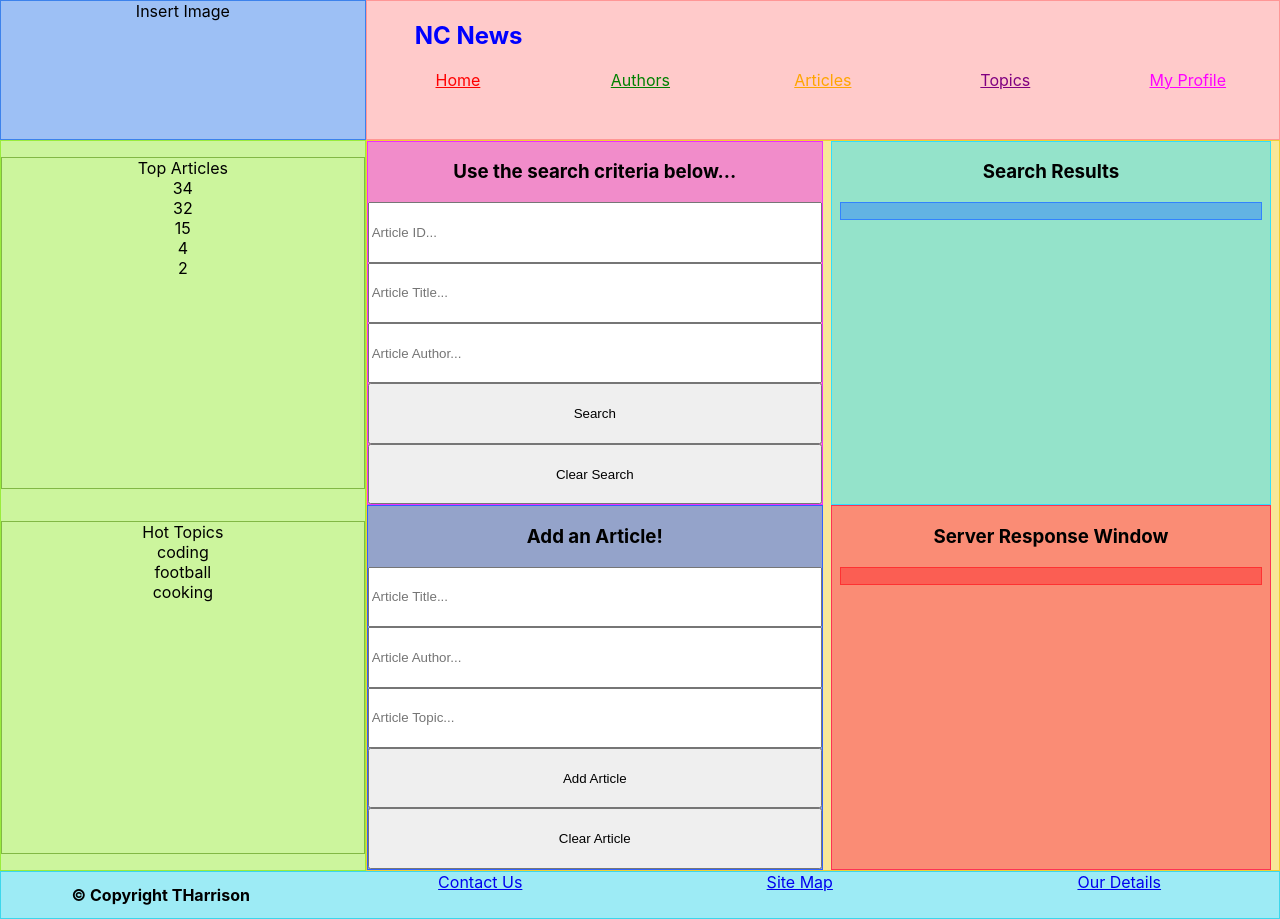
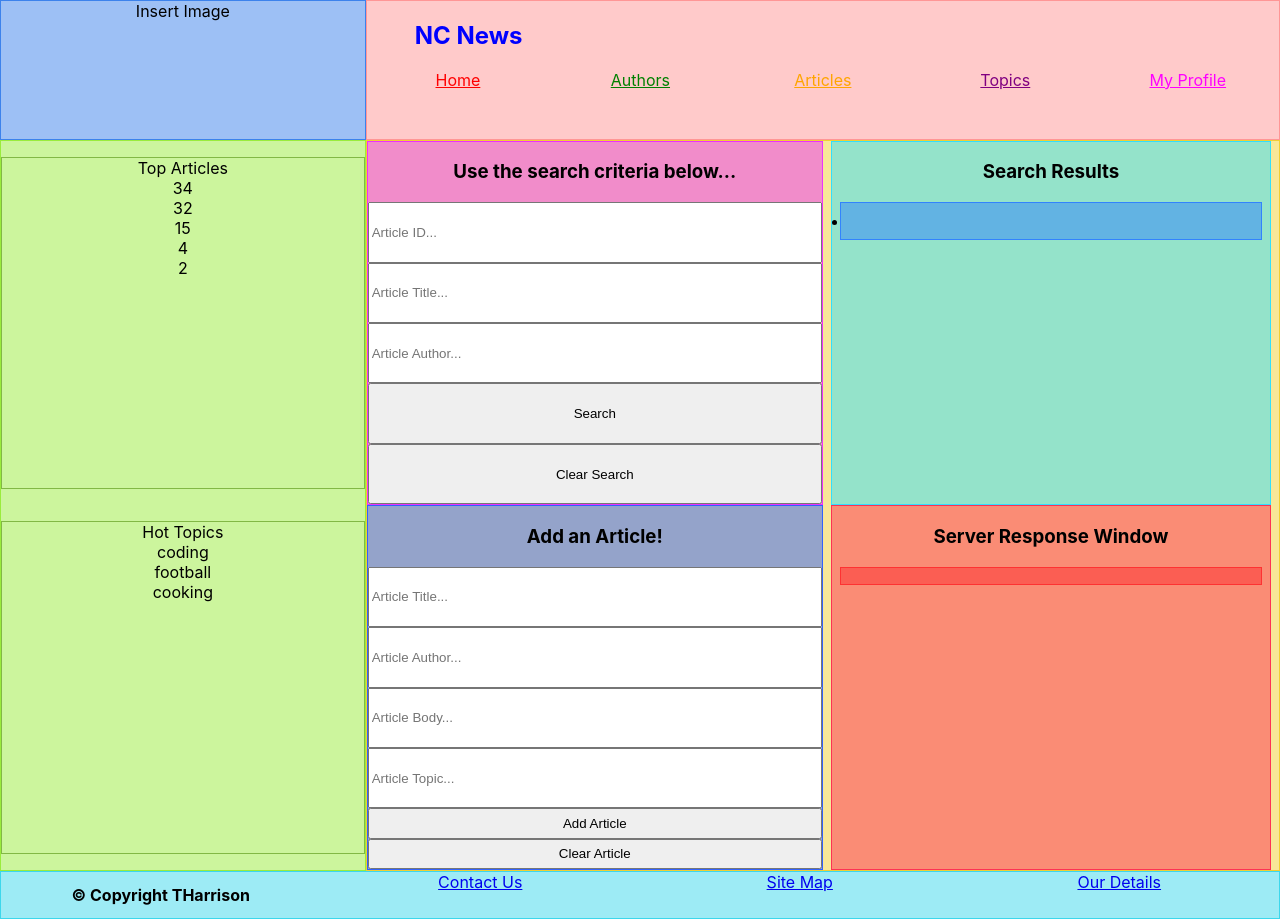
Before and after one commit to THarrison-Arup/nc-news, a React (Create React App) app: page /articles in a window 1280 px wide. Built offline with nearby package versions, Linux system fonts and the light colour scheme; the HTML template or start-up script is replaced by a standard one.

Commit message:
Article Body input added to ArticlesAdderForm component

```diff
--- a/src/Components/ArticlesAdderForm.jsx
+++ b/src/Components/ArticlesAdderForm.jsx
@@ -6,7 +6,7 @@ const ArticlesAdderForm = ({
   handleArticleAddInput,
   addCriteria
 }) => {
-  const { addauthor, addtitle, addtopic } = addCriteria;
+  const { addauthor, addtitle, addbody, addtopic } = addCriteria;
 
   return (
     <form className="Articles-Add-Form">
@@ -25,6 +25,14 @@ const ArticlesAdderForm = ({
         name="addauthor"
         value={addauthor}
         placeholder="Article Author..."
+        onChange={event => handleArticleAddInput(event)}
+      />
+      <input
+        id="Articles-Add-Body"
+        type="text"
+        name="addbody"
+        value={addbody}
+        placeholder="Article Body..."
         onChange={event => handleArticleAddInput(event)}
       />
       <input
--- a/src/Components/ArticlesSearchResponse.jsx
+++ b/src/Components/ArticlesSearchResponse.jsx
@@ -1,11 +1,14 @@
 import React from "react";
 
-const ArticlesSearchResponse = () => {
+const ArticlesSearchResponse = ({
+  articleData,
+}) => {
+  const {article} = articleData;
   return (
     <main className="Articles-Search-Repsonse">
       <h3>Search Results</h3>
       <ul className="Articles-Search-Results">
-        {/* <li>{article ? article.title : ""}</li> */}
+        <li>{article ? article.title : ""}</li>
       </ul>
     </main>
   );
--- a/src/Components/css/Main.css
+++ b/src/Components/css/Main.css
@@ -74,7 +74,7 @@
   grid-column: 1/2;
   grid-row: 2/3;
   display: grid;
-  grid-template-rows: 1fr 1fr 1fr 1fr 1fr 1fr;
+  grid-template-rows: 1fr 1fr 1fr 1fr 1fr 0.5fr 0.5fr;
   grid-template-columns: 1fr;
 }
 
@@ -88,18 +88,23 @@
   grid-column: 1 / 2;
 }
 
-#Articles-Add-Topic {
+#Articles-Add-Body {
   grid-row: 4 / 5;
   grid-column: 1 / 2;
 }
 
-#Articles-Add-Submit {
+#Articles-Add-Topic {
   grid-row: 5 / 6;
   grid-column: 1 / 2;
 }
 
+#Articles-Add-Submit {
+  grid-row: 6 / 7;
+  grid-column: 1 / 2;
+}
+
 #Articles-Add-Clear {
-  grid-row: 6 / 7;
+  grid-row: 7 / 8;
   grid-column: 1 / 2;
 }
 
```
Also changed, not shown: src/Components/Articles.jsx (+6 -2 lines).
